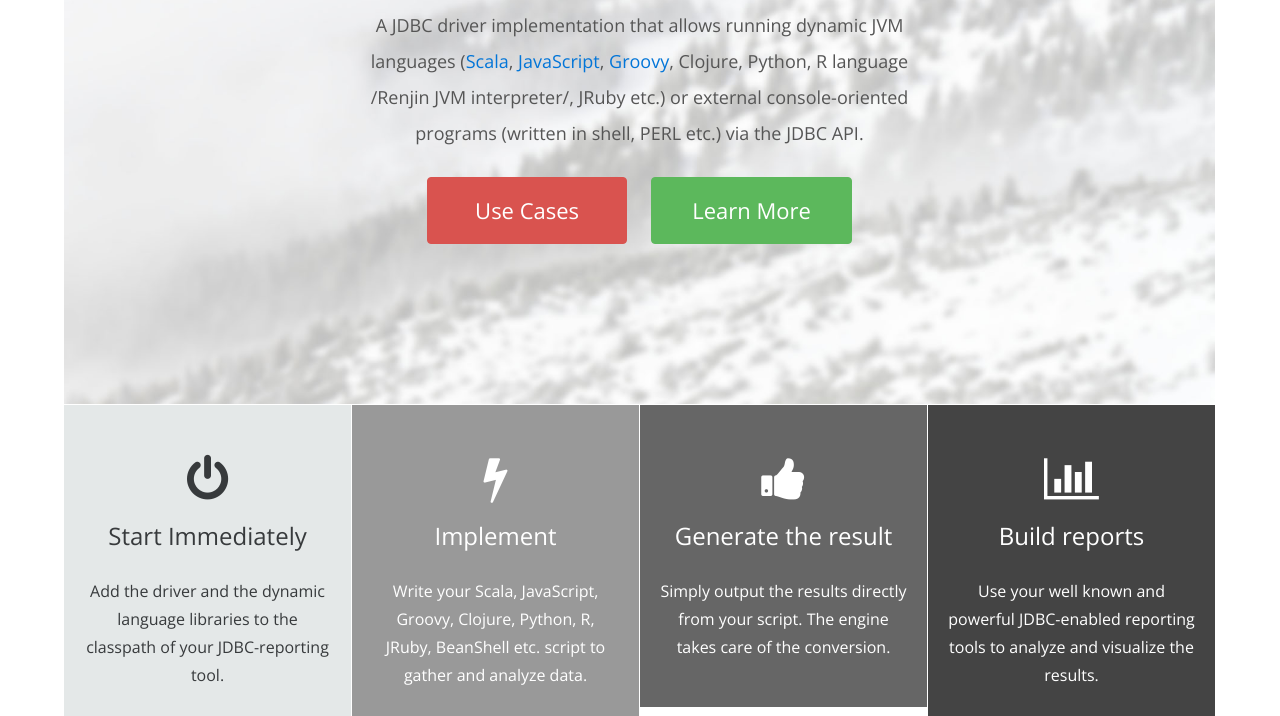
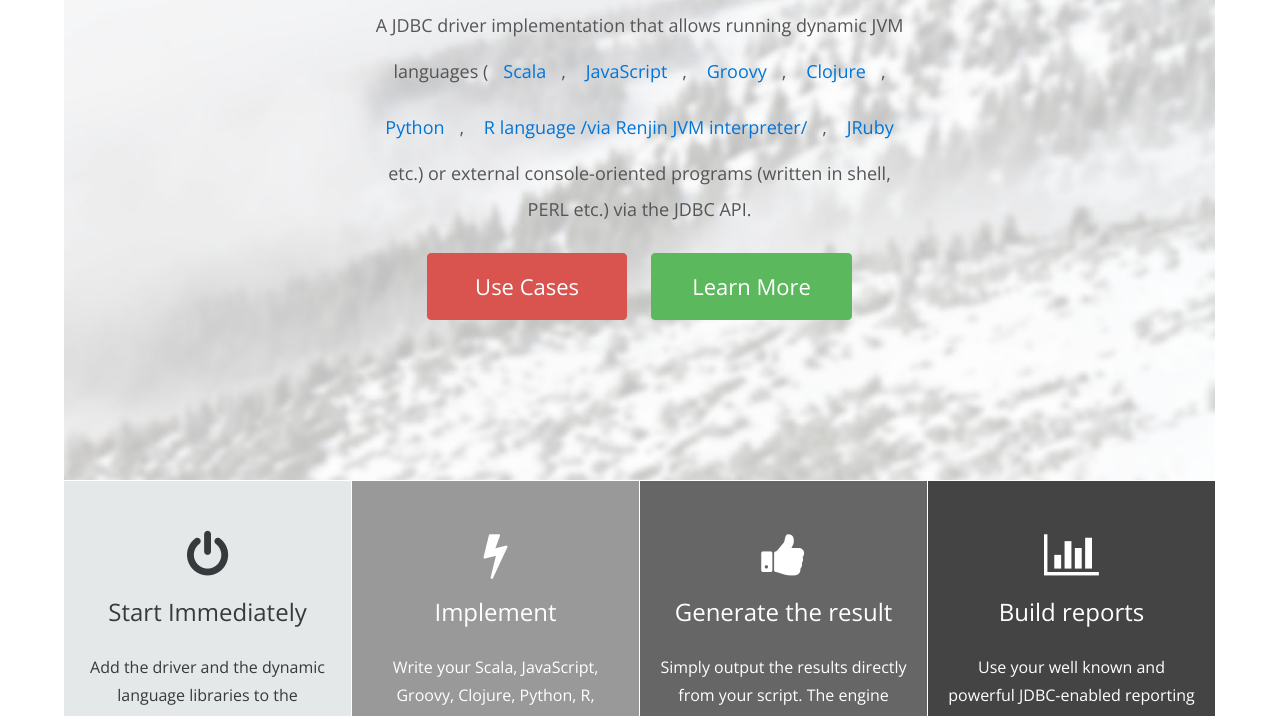
Before and after one commit to peter-gergely-horvath/dyna4jdbc, a plain HTML site: page index.html in a window 1280 px wide. Shown: the part 384-1100 px from the top of the page. Drawn offline with nearby package versions, Linux system fonts and the light colour scheme.

Commit message:
Update index.html

```diff
--- a/index.html
+++ b/index.html
@@ -81,10 +81,14 @@ http://www.templatemo.com/tm-479-sigma
         	<div class="col-md-offset-2 col-lg-offset-3 col-lg-6 col-md-8 col-sm-12 text-center">
             	<h1>dyna4jdbc</h1>
             	<p>A JDBC driver implementation that allows running dynamic JVM languages
-                    (<a href="http://www.scala-lang.org/" target="_parent">Scala</a>,
-                    <a href="http://www.oracle.com/technetwork/articles/java/jf14-nashorn-2126515.html" target="_parent">JavaScript</a>,
-                    <a href="http://www.groovy-lang.org/" target="_parent">Groovy</a>,
-                    Clojure, Python, R language /Renjin JVM interpreter/, JRuby etc.)
+                    (<a class="nav-link external" href="http://www.scala-lang.org/" target="_parent">Scala</a>,
+                    <a class="nav-link external" href="http://www.oracle.com/technetwork/articles/java/jf14-nashorn-2126515.html" target="_parent">JavaScript</a>,
+                    <a class="nav-link external" href="http://www.groovy-lang.org/" target="_parent">Groovy</a>,
+                    <a class="nav-link external" href="http://clojure.org/" target="_parent">Clojure</a>,
+                    <a class="nav-link external" href="http://www.jython.org/" target="_parent">Python</a>,
+                    <a class="nav-link external" href="http://www.renjin.org/" target="_parent">R language /via Renjin JVM interpreter/</a>,
+                    <a class="nav-link external" href="http://jruby.org/" target="_parent">JRuby</a>
+                    etc.)
                     or external console-oriented programs (written in shell, PERL etc.) via the
                     JDBC API.</p>
                 <a href="#usecases" class="btn btn-danger sigma-start">Use Cases</a>
```
